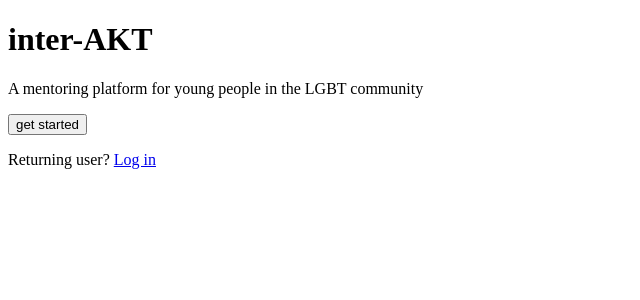
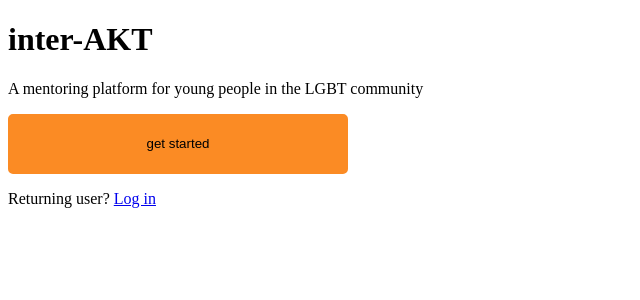
Before and after one commit to fac-12/Albert-Kennedy, a React (Create React App) app in the folder client/: page / in a window 1280 px wide. Shown: the top 300 px of the page, without its empty margins (0-640 px from the left). Built offline with nearby package versions, Linux system fonts and the light colour scheme; no server answers.

Commit message:
Add button styling

```diff
--- a/client/package.json
+++ b/client/package.json
@@ -11,7 +11,8 @@
     "react-router-dom": "^4.2.2",
     "react-scripts": "1.1.0",
     "redux": "^3.7.2",
-    "redux-form": "^7.2.3"
+    "redux-form": "^7.2.3",
+    "styled-components": "^3.1.6"
   },
   "scripts": {
     "start": "react-scripts start",
--- a/client/src/components/LinkButton.js
+++ b/client/src/components/LinkButton.js
@@ -1,8 +1,21 @@
 import React from "react";
 import history from "../history";
+import styled from "styled-components";
+
+const Button = styled.button`
+  background: ${props => (props.primary ? "#fb8b24" : "white")};
+  border: 2px solid #fb8b24;
+  border-radius: 5px;
+  width: 340px;
+  height: 60px;
+`;
 
 const LinkButton = props => {
-  return <button onClick={() => history.push(props.url)}>{props.text}</button>;
+  return (
+    <Button onClick={() => history.push(props.url)} {...props}>
+      {props.text}
+    </Button>
+  );
 };
 
 export default LinkButton;
--- a/client/src/components/SubmitButton.js
+++ b/client/src/components/SubmitButton.js
@@ -1,7 +1,16 @@
 import React from "react";
+import styled from "styled-components";
+
+const Button = styled.button`
+  background: white;
+  border: 2px solid #fb8b24;
+  border-radius: 5px;
+  width: 340px;
+  height: 60px;
+`;
 
 const SubmitButton = props => {
-  return <button type="submit">{props.text}</button>;
+  return <Button type="submit">{props.text}</Button>;
 };
 
 export default SubmitButton;
--- a/client/src/components/landing/Age.js
+++ b/client/src/components/landing/Age.js
@@ -6,7 +6,7 @@ export default class Age extends Component {
     return (
       <div>
         <p>Are you aged between 13 and 25?</p>
-        <LinkButton text="yes" url="/lgbt" />
+        <LinkButton text="yes" url="/lgbt" primary />
         <LinkButton text="no" url="/ageredirect" />
       </div>
     );
--- a/client/src/components/landing/LGBT.js
+++ b/client/src/components/landing/LGBT.js
@@ -6,7 +6,7 @@ export default class LGBT extends Component {
     return (
       <div>
         <p>Do you identify as part of the LGBT+ community?</p>
-        <LinkButton text="yes" url="/topics" />
+        <LinkButton text="yes" url="/topics" primary />
         <LinkButton text="no" url="/lgbtredirect" />
       </div>
     );
--- a/client/src/components/landing/Landing.js
+++ b/client/src/components/landing/Landing.js
@@ -8,7 +8,7 @@ export default class Landing extends Component {
       <div>
         <h1>inter-AKT</h1>
         <p>A mentoring platform for young people in the LGBT community</p>
-        <LinkButton text="get started" url="/age" />
+        <LinkButton text="get started" url="/age" primary />
         <p>
           Returning user? <Link to="/signin">Log in</Link>
         </p>
```
Also changed, not shown: 1 other file (tests, documents, lock files or other folders).
